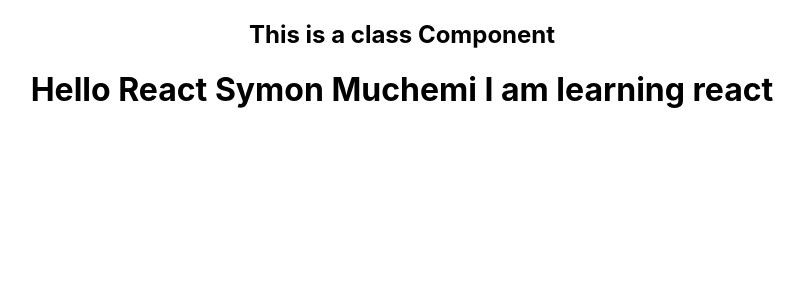
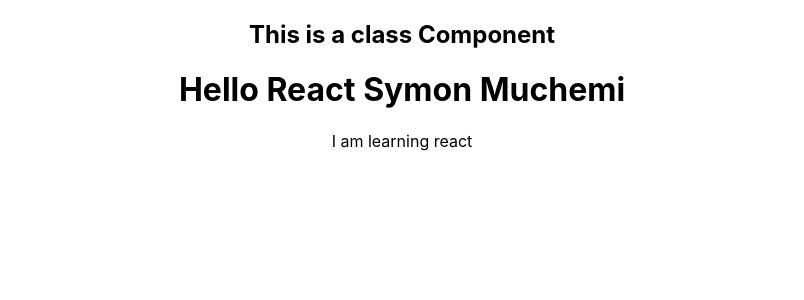
Before and after one commit to SymonMuchemi/React, a React (Create React App) app in the folder my-first-project/: page / in a window 1280 px wide. Shown: the top 300 px of the page, without its empty margins (238-1042 px from the left). Built offline with nearby package versions, Linux system fonts and the light colour scheme.

Commit message:
Jsx again

```diff
--- a/my-first-project/src/components/Hello.js
+++ b/my-first-project/src/components/Hello.js
@@ -11,6 +11,13 @@ const displayMessage = () => {
 }
 
 // using ES6 Syntax
-const Hello = () => <h1>Hello React { name } {displayMessage()}</h1> // jsx example 1
+const Hello = () => {
+    return(
+    <>
+        <h1>Hello React { name } </h1>
+        <p>{displayMessage()}</p>
+    </>
+    )
+} // jsx example 1
 
 export default Hello
```
